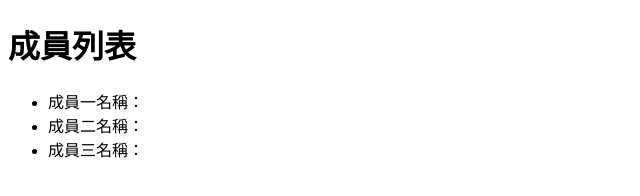
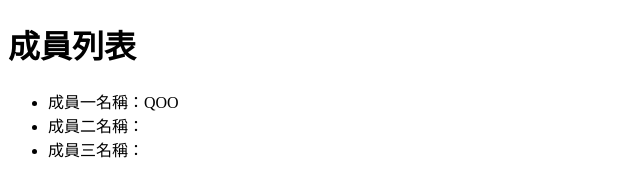
Before and after one commit to ocket609/git-text4, a plain HTML site: page index.html in a window 1280 px wide. Shown: the full height of the page, 0-640 px from the left. Drawn offline with Linux system fonts and the light colour scheme.

Commit message:
新增成員名字

```diff
--- a/index.html
+++ b/index.html
@@ -8,7 +8,7 @@
 <body>
     <h1>成員列表</h1>
     <ul>
-        <li>成員一名稱：</li>
+        <li>成員一名稱：QOO</li>
         <li>成員二名稱：</li>
         <li>成員三名稱：</li>
     </ul>
```
